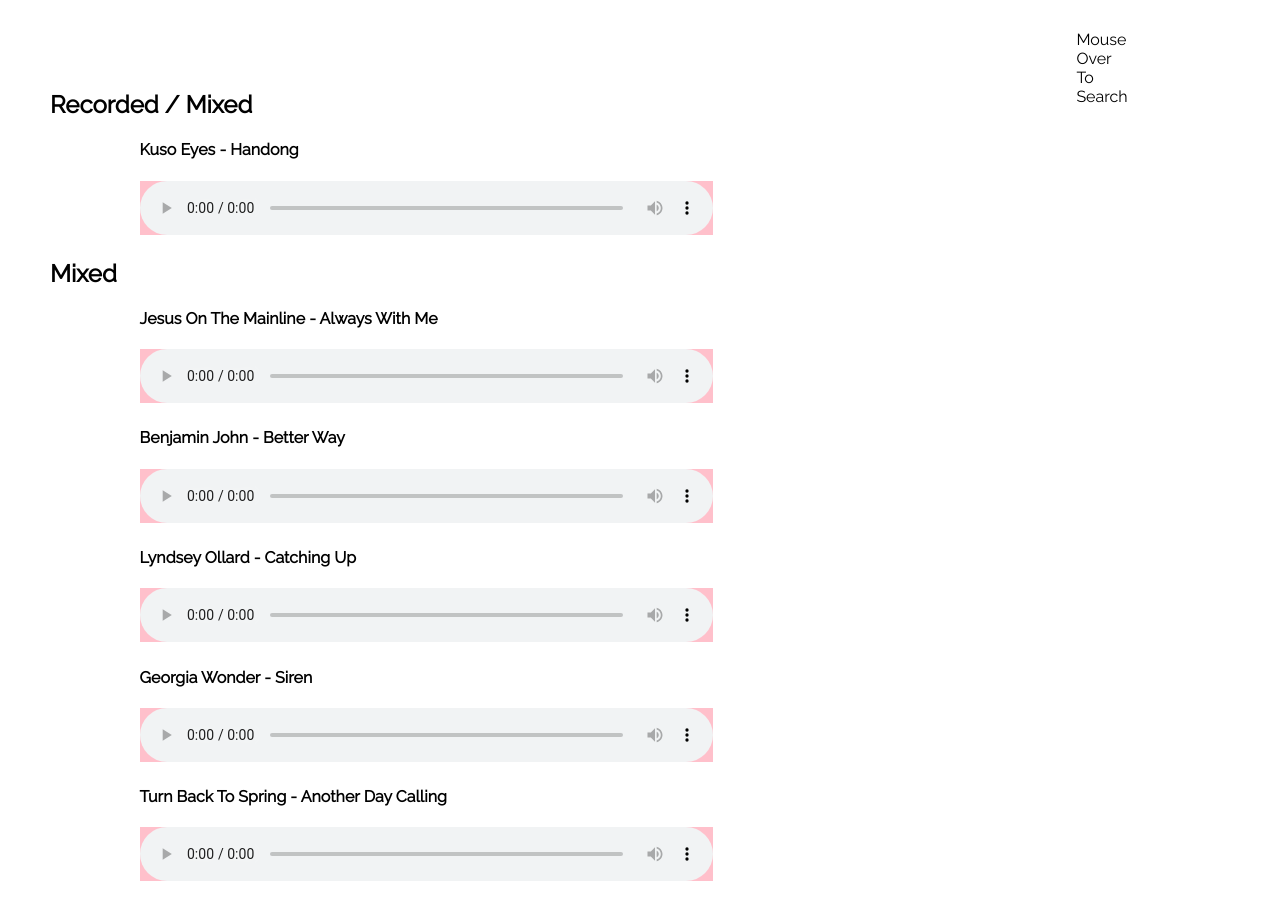
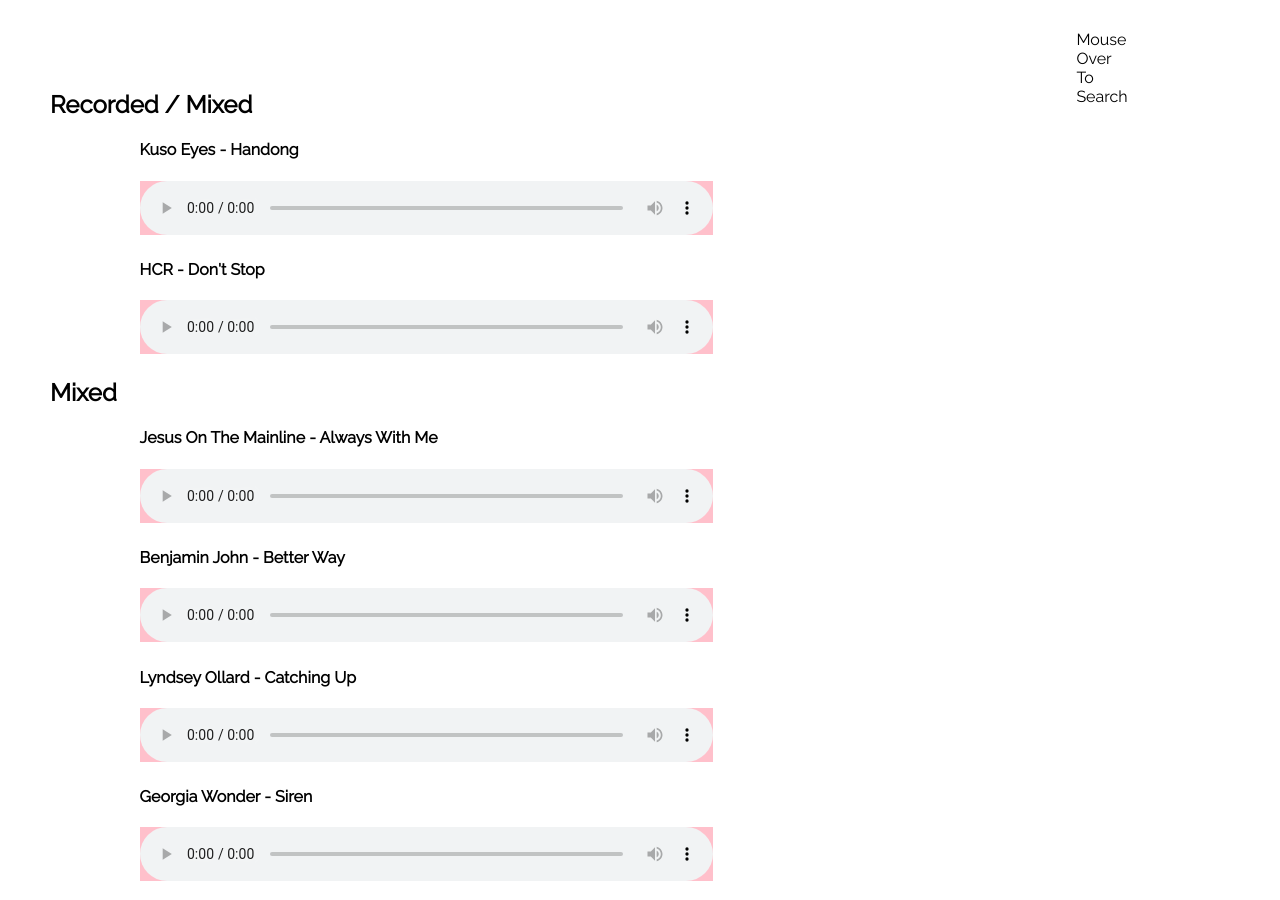
Before and after one commit to ABoyCalledPuK/PortfolioSite, a Jekyll site: the page built from mixing.html, in a window 1280 px wide and 900 px high, scrolled down 498 px. Built offline with Jekyll 4.4.1, drawn with Linux system fonts in a browser that asks for light colours.

Commit message:
Update mixing.html

```diff
--- a/mixing.html
+++ b/mixing.html
@@ -29,12 +29,20 @@ layout: default
 
 			<div class="mixingwork">
 
+
 				<h2> Recorded / Mixed </h2>
 
 				<div class="audioplayer">
 					<h4>Kuso Eyes - Handong</h4>
 					<audio controls class="audioplayer">
 		  				<source src="./assets/KusoEyes-Handong.mp3" type="audio/mpeg">
+		  			</audio>
+	  			</div>
+
+				<div class="audioplayer">
+					<h4>HCR - Don't Stop </h4>
+					<audio controls class="audioplayer">
+		  				<source src="./assets/HCR-Don'tStop.mp3" type="audio/mpeg">
 		  			</audio>
 	  			</div>
 
```
